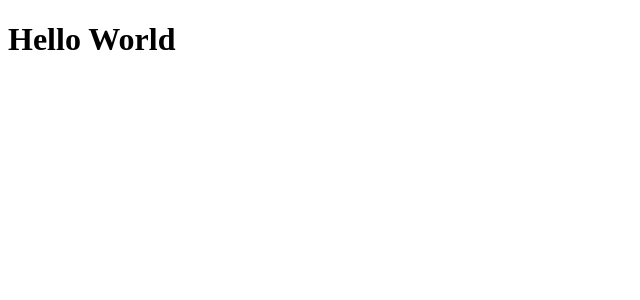
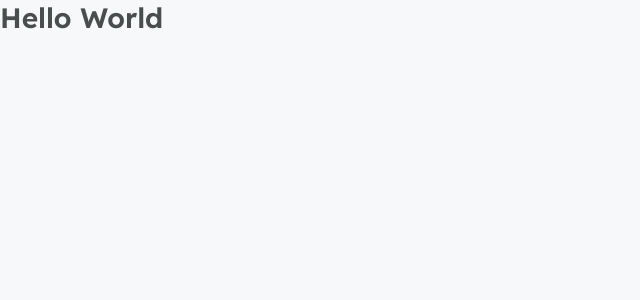
Before and after one commit to caiofuccio/podcastr, a Next.js app: page / in a window 1280 px wide. Shown: the top 300 px of the page, without its empty margins (0-640 px from the left). Built offline with nearby package versions, Linux system fonts and the light colour scheme.

Commit message:
moved folders to src. created global style

```diff
--- a/package.json
+++ b/package.json
@@ -10,7 +10,8 @@
   "dependencies": {
     "next": "10.1.3",
     "react": "17.0.2",
-    "react-dom": "17.0.2"
+    "react-dom": "17.0.2",
+    "sass": "^1.32.11"
   },
   "devDependencies": {
     "@types/node": "^14.14.41",
--- a/pages/_app.tsx
+++ b/src/pages/_app.tsx
@@ -1,3 +1,5 @@
+import '../styles/global.scss';
+
 function MyApp({ Component, pageProps }) {
   return <Component {...pageProps} />;
 }
--- /dev/null
+++ b/src/pages/_document.tsx
@@ -0,0 +1,21 @@
+import Document, { Head, Html, Main, NextScript } from 'next/document';
+
+export default class MyDocument extends Document {
+  render() {
+    return (
+      <Html>
+        <Head>
+          <link rel="preconnect" href="https://fonts.gstatic.com" />
+          <link
+            href="https://fonts.googleapis.com/css2?family=Inter&family=Lexend:wght@500;600&display=swap"
+            rel="stylesheet"
+          />
+        </Head>
+        <body>
+          <Main />
+          <NextScript />
+        </body>
+      </Html>
+    );
+  }
+}
--- /dev/null
+++ b/src/styles/global.scss
@@ -0,0 +1,69 @@
+* {
+  margin: 0;
+  padding: 0;
+  box-sizing: border-box;
+}
+
+:root {
+  --white: #fff;
+
+  --gray-50: #f7f8fa;
+  --gray-100: #e6e8eb;
+  --gray-200: #afb2b1;
+  --gray-500: #808080;
+  --gray-800: #494d4b;
+
+  --green-500: #04d361;
+
+  --purple-300: #9f75ff;
+  --purple-400: #9164fa;
+  --purple-500: #8257e5;
+  --purple-800: #6f48c9;
+}
+
+@media (min-width: 1080px) {
+  html {
+    font-size: 93.75%;
+  }
+}
+
+@media (min-width: 720px) {
+  html {
+    font-size: 87.5%;
+  }
+}
+
+body {
+  background: var(--gray-50);
+}
+
+body,
+input,
+textarea,
+button {
+  font: 500 1rem 'Inter', sans-serif;
+  color: var(--gray-500);
+}
+
+h1,
+h2,
+h3,
+h4,
+h5,
+h6 {
+  font-weight: 600;
+  font-family: 'Lexend', sans-serif;
+  color: var(--gray-800);
+}
+
+h1 {
+  font-size: 2rem;
+}
+
+h2 {
+  font-size: 1.5rem;
+}
+
+button {
+  cursor: pointer;
+}
```
Also changed, not shown: src/pages/index.tsx (renamed from pages/index.tsx), 1 other file (tests, documents, lock files or other folders).
